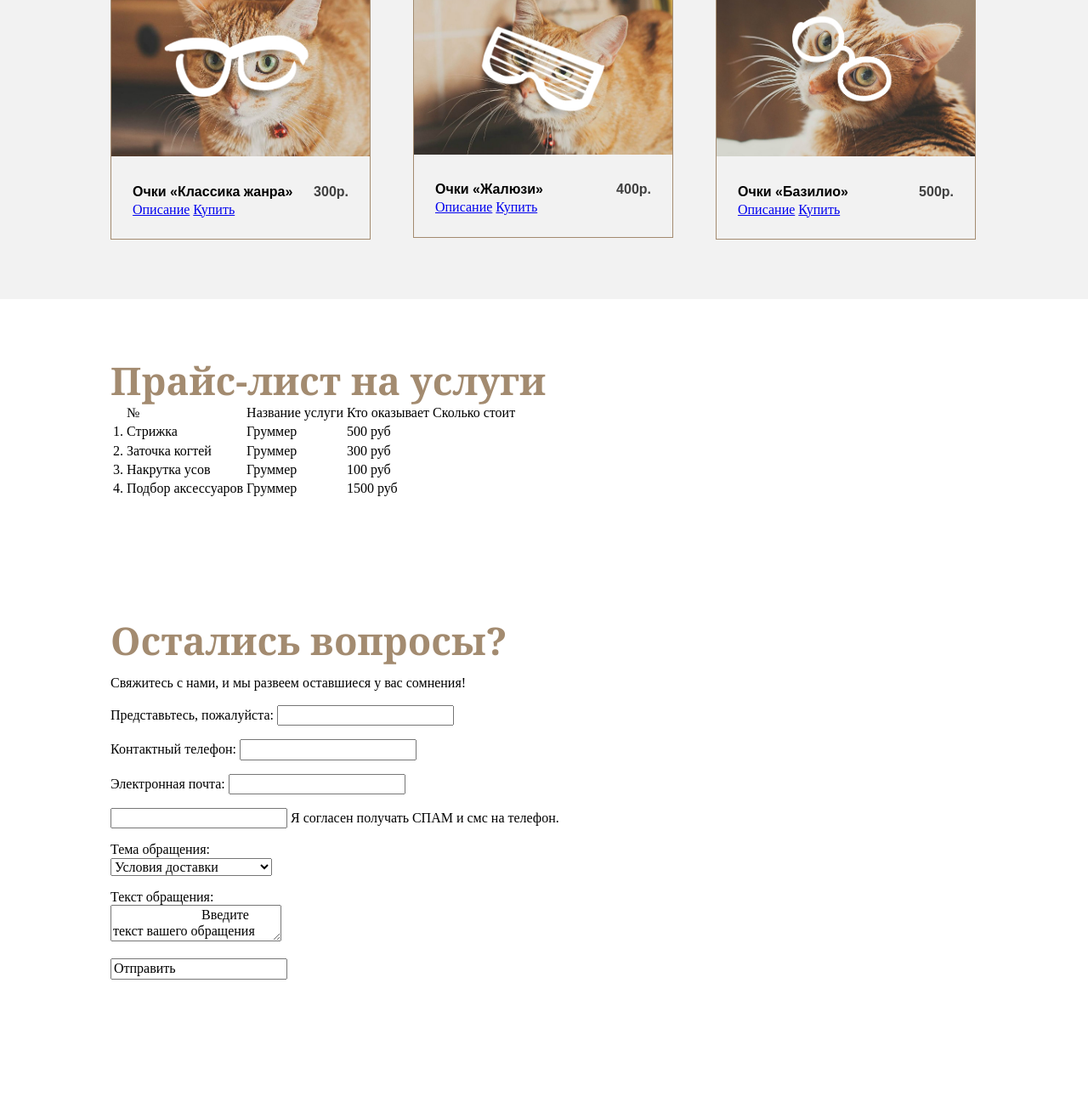
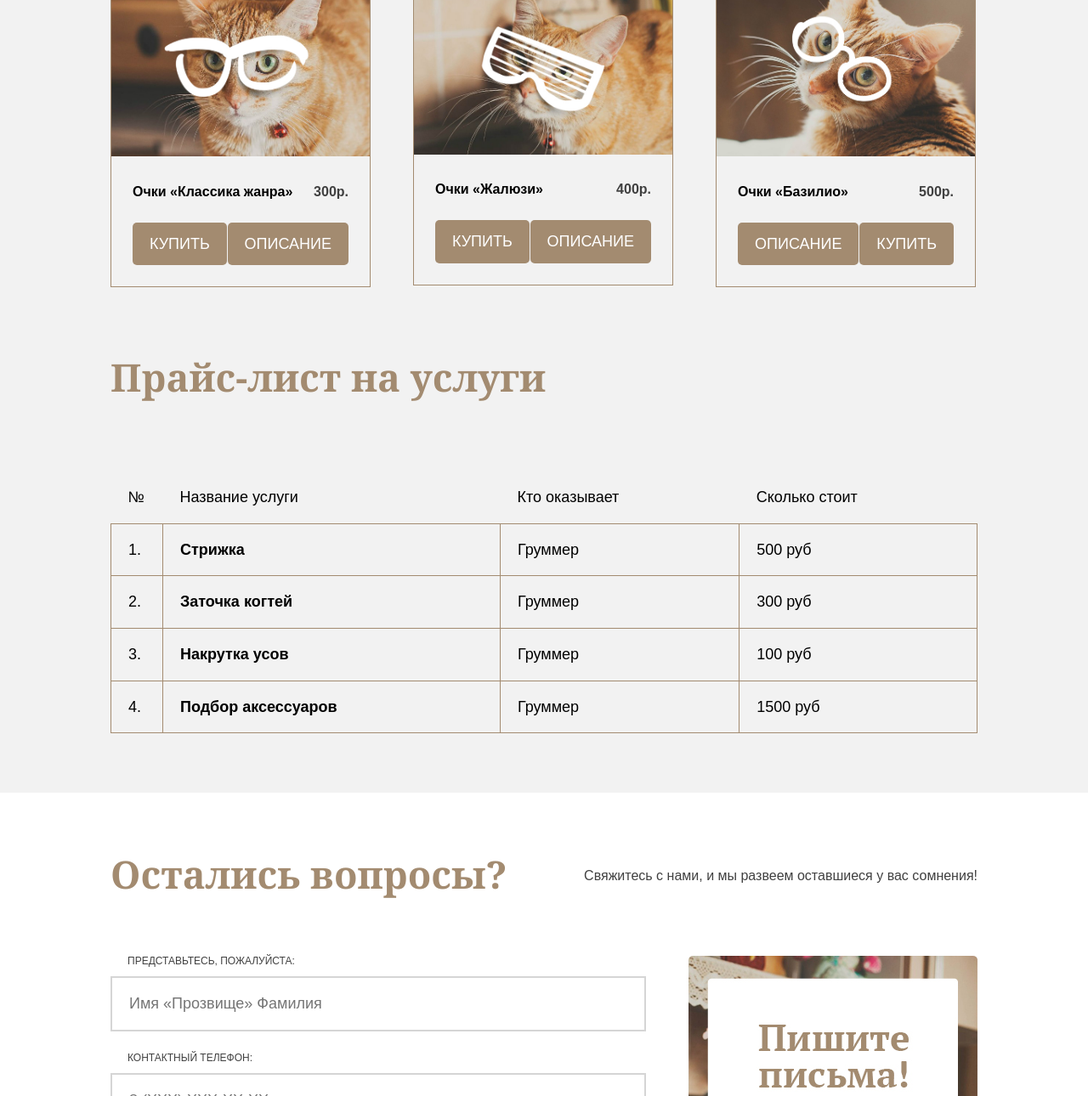
Before and after one commit to Shalunoff-m/GreatKeksby, a website: page index.html in a window 1280 px wide. Shown: the part 2092-3382 px from the top of the page at 85% size. Drawn offline with Linux system fonts and the light colour scheme.

Commit message:
+ форма

```diff
--- a/index.html
+++ b/index.html
@@ -122,8 +122,8 @@
                     <div class="good__info">
                         <p class="good__price">300р.</p>
                         <p class="good__name">Очки «Классика жанра»</p>
-                        <a href="#" class="good__buy">Описание</a>
-                        <a href="#" class="good__description">Купить</a>
+                        <a href="#" class="good__buy button button--fill">Описание</a>
+                        <a href="#" class="good__description button button--fill">Купить</a>
                     </div>
                 </div>
                 <div class="popularGoods__item good">
@@ -131,8 +131,8 @@
                     <div class="good__info">
                         <p class="good__price ">400р.</p>
                         <p class="good__name">Очки «Жалюзи»</p>
-                        <a href="#" class="good__buy">Описание</a>
-                        <a href="#" class="good__description">Купить</a>
+                        <a href="#" class="good__buy button button--fill">Описание</a>
+                        <a href="#" class="good__description button button--fill">Купить</a>
                     </div>
                 </div>
                 <div class="popularGoods__item popularGoods__item--last good">
@@ -140,47 +140,47 @@
                     <div class="good__info">
                         <p class="good__price">500р.</p>
                         <p class="good__name">Очки «Базилио»</p>
-                        <a href="#" class="good__description">Описание</a>
-                        <a href="#" class="good__buy">Купить</a>
+                        <a href="#" class="good__description button button--fill">Описание</a>
+                        <a href="#" class="good__buy button button--fill">Купить</a>
                     </div>
                 </div>
             </div>
         </section>
 
         <!-- Прайс-лист -->
-        <section class="section pricelist">
+        <section class="section section--dark pricelist">
             <div class="section__wrapper">
-                <h2 class="header-text">Прайс-лист на услуги</h2>
-                <table>
-                    <th>
-                        <td>№</td>
-                        <td>Название услуги</td>
-                        <td>Кто оказывает</td>
-                        <td>Сколько стоит</td>
-                    </th>
-                    <tr>
-                        <td>1.</td>
-                        <td>Стрижка</td>
-                        <td>Груммер</td>
-                        <td>500 руб</td>
+                <h2 class="header-text pricelist__header">Прайс-лист на услуги</h2>
+                <table class="pricelist__table pricesTable">
+                    <tr class="pricesTable__row pricesTable__row--headerRow">
+                        <th class="pricesTable__cell pricesTable__cell--header pricesTable__cell--shortWidth">№</th>
+                        <th class="pricesTable__cell pricesTable__cell--header">Название услуги</th>
+                        <th class="pricesTable__cell pricesTable__cell--header">Кто оказывает</th>
+                        <th class="pricesTable__cell pricesTable__cell--header">Сколько стоит</th>
                     </tr>
-                    <tr>
-                        <td>2.</td>
-                        <td>Заточка когтей</td>
-                        <td>Груммер</td>
-                        <td>300 руб</td>
+                    <tr class="pricesTable__row">
+                        <td class="pricesTable__cell pricesTable__cell--shortWidth">1.</td>
+                        <td class="pricesTable__cell pricesTable__cell--bold">Стрижка</td>
+                        <td class="pricesTable__cell">Груммер</td>
+                        <td class="pricesTable__cell">500 руб</td>
                     </tr>
-                    <tr>
-                        <td>3.</td>
-                        <td>Накрутка усов</td>
-                        <td>Груммер</td>
-                        <td>100 руб</td>
+                    <tr class="pricesTable__row">
+                        <td class="pricesTable__cell pricesTable__cell--shortWidth">2.</td>
+                        <td class="pricesTable__cell pricesTable__cell--bold">Заточка когтей</td>
+                        <td class="pricesTable__cell">Груммер</td>
+                        <td class="pricesTable__cell">300 руб</td>
                     </tr>
-                    <tr>
-                        <td>4.</td>
-                        <td>Подбор аксессуаров</td>
-                        <td>Груммер</td>
-                        <td>1500 руб</td>
+                    <tr class="pricesTable__row">
+                        <td class="pricesTable__cell pricesTable__cell--shortWidth">3.</td>
+                        <td class="pricesTable__cell pricesTable__cell--bold">Накрутка усов</td>
+                        <td class="pricesTable__cell">Груммер</td>
+                        <td class="pricesTable__cell">100 руб</td>
+                    </tr>
+                    <tr class="pricesTable__row">
+                        <td class="pricesTable__cell pricesTable__cell--shortWidth">4.</td>
+                        <td class="pricesTable__cell pricesTable__cell--bold">Подбор аксессуаров</td>
+                        <td class="pricesTable__cell">Груммер</td>
+                        <td class="pricesTable__cell">1500 руб</td>
                     </tr>
                 </table>
             </div>
@@ -190,36 +190,43 @@
         <!-- Блок вопросов -->
         <section class="questions section">
             <div class="section__wrapper">
-                <h2 class="header-text">Остались вопросы?</h2>
-                <p>Свяжитесь с нами, и мы развеем оставшиеся у вас сомнения!</p>
-                <form action="# " method="POST ">
-                    <p>
-                        <label for="firstName ">Представьтесь, пожалуйста:</label>
-                        <input type="text " id="firstName " name="firstname ">
-                    </p>
-                    <p>
-                        <label for="phone ">Контактный телефон:</label>
-                        <input type="text " id="phone " name="phone ">
-                    </p>
-                    <p>
-                        <label for="email ">Электронная почта:</label>
-                        <input type="text " id="email " name="email ">
-                    </p>
-                    <p>
-                        <input type="checkbox "> Я согласен получать СПАМ и смс на телефон.
-                    </p>
-                    <label for="themeGuestion ">Тема обращения:</label><br>
-                    <select name="themeGuestion " id="themeGuestion ">
-            <option value="delivery ">Условия доставки</option>
-            <option value="tech ">Вопрос по эксплуатации</option>
-          </select>
-                    <p>
-                        <label for="questionText ">Текст обращения:</label><br>
-                        <textarea id="questionText ">
+                <p class="questions__text">Свяжитесь с нами, и мы развеем оставшиеся у вас сомнения!</p>
+                <h2 class="header-text questions__header">Остались вопросы?</h2>
+                <form class="questions__form formData" action="# " method="POST ">
+
+                    <div class="questions__ColumnLeft">
+                        <label class="formData__label" for="firstName ">Представьтесь, пожалуйста:</label>
+                        <input class="formData__input" type="text " id="firstName " name="firstname " placeholder="Имя «Прозвище» Фамилия">
+
+
+                        <label class="formData__label" for="phone ">Контактный телефон:</label>
+                        <input class="formData__input" type="text " id="phone " name="phone" placeholder="8 (ХХХ) ХХХ-ХХ-ХХ">
+
+
+                        <label class="formData__label" for="email ">Электронная почта:</label>
+                        <input class="formData__input" type="text " id="email " name="email " placeholder="E-mail">
+
+                        <p class="formData__checkboxBlock">
+
+                            <input id="successMessage" type="checkbox" class="formData__checkbox">
+                            <label for="successMessage" class="formData__label formData__label--checkbox">Я согласен получать спам и смс на телефон</label>
+                        </p>
+
+                        <label class="formData__label" for="themeGuestion ">Тема обращения:</label><br>
+                        <select class="formData__input formData__select" name="themeGuestion " id="themeGuestion ">
+              <option value="delivery ">Условия доставки</option>
+              <option value="tech ">Вопрос по эксплуатации</option>
+            </select>
+
+                        <label class="formData__label" for="questionText ">Текст обращения:</label><br>
+                        <textarea class="formData__textarea" id="questionText ">
                           Введите текст вашего обращения
                       </textarea>
-                    </p>
-                    <input type="submit " value="Отправить ">
+                        <input type="submit " class="formData__button button button--fill" value="Отправить ">
+                    </div>
+                    <div class="questions__columnRight">
+                        <img src="img/writeMessage.jpg" alt="Мы ждем ваших сообщений!">
+                    </div>
 
                 </form>
             </div>
--- a/style.scss
+++ b/style.scss
@@ -352,6 +352,7 @@ body {
     width: 30%;
     float: left;
     margin-right: 50px;
+    padding-bottom: 25px;
 }
 
 .good {
@@ -370,6 +371,7 @@ body {
 }
 
 .good__name {
+    padding-bottom: 24px;
     font-family: Arial;
     font-size: 16px;
     font-weight: 700;
@@ -396,8 +398,130 @@ body {
     line-height: 24px;
 }
 
-.good__price::after {
-    display: table;
-    content: "";
-    clear: both;
+.button--fill {
+    display: block;
+    padding: 15px 20px;
+    border: none;
+    font-family: Arial;
+    font-size: 18px;
+    font-weight: lighter;
+    text-transform: uppercase;
+    text-decoration: none;
+    text-align: center;
+    border-radius: 5px;
+    background-color: #a38b70;
+    color: white;
 }
+
+.good__description {
+    float: left;
+}
+
+.good__buy {
+    float: right;
+}
+
+.pricelist {
+    margin-top: -60px;
+}
+
+.pricesTable {
+    width: 100%;
+    border-collapse: collapse;
+}
+
+.pricelist__header {
+    padding-bottom: 85px;
+}
+
+.pricesTable__cell {
+    padding: 20px;
+    border: 1px solid #a38b70;
+    color: black;
+    font-family: Arial;
+    font-size: 18px;
+    font-weight: lighter;
+}
+
+.pricesTable__cell--header {
+    border: none;
+    text-align: left;
+}
+
+.pricesTable__cell--shortWidth {
+    width: 20px;
+}
+
+.pricesTable__cell--bold {
+    font-weight: bold;
+}
+
+.questions__header {
+    padding-bottom: 70px;
+}
+
+.questions__text {
+    float: right;
+    line-height: 20px;
+    vertical-align: middle;
+    font-family: Arial;
+    font-size: 16px;
+    font-weight: 400;
+    line-height: 24px;
+    color: #404040;
+}
+
+.questions__columnRight {
+    display: block;
+    float: right;
+}
+
+.questions__ColumnLeft {
+    width: 630px;
+    float: left;
+}
+
+.formData__label {
+    display: block;
+    @extend %no-space;
+    padding-left: 20px;
+    padding-bottom: 10px;
+    color: #404040;
+    font-family: Arial;
+    font-size: 12px;
+    font-weight: 400;
+    text-transform: uppercase;
+}
+
+.formData__input {
+    display: block;
+    border: 2px solid #d5d5d5;
+    padding: 20px;
+    margin-bottom: 25px;
+    box-sizing: border-box;
+    width: 100%;
+    color: #404040;
+    font-family: Arial;
+    font-size: 18px;
+    font-weight: lighter;
+}
+
+.formData__checkbox {
+    float: left;
+    margin-bottom: 10px;
+}
+
+.formData__label--checkbox {
+    display: inline;
+}
+
+.formData__checkboxBlock {
+    display: block;
+    padding-bottom: 30px;
+}
+
+.formData__select {
+    display: block;
+    padding: 20px;
+    background-color: none;
+}
```
Also changed, not shown: css/style.css, 1 other file.
